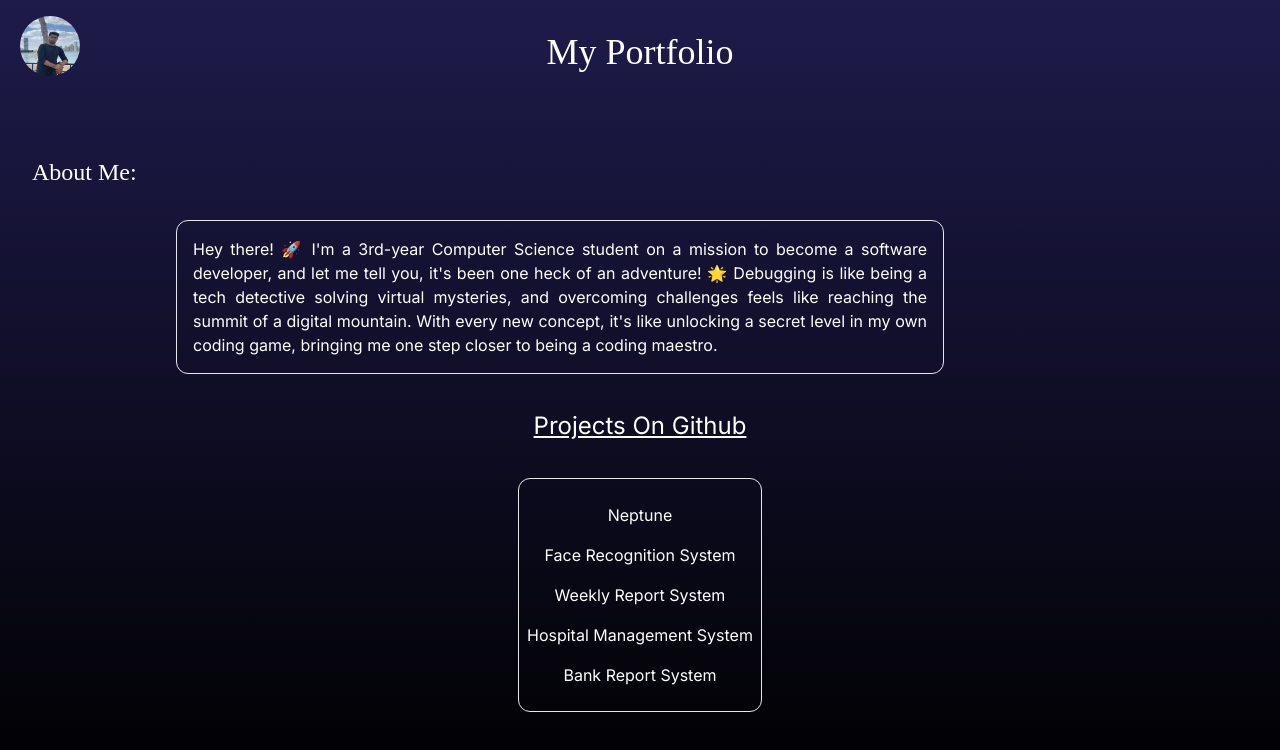
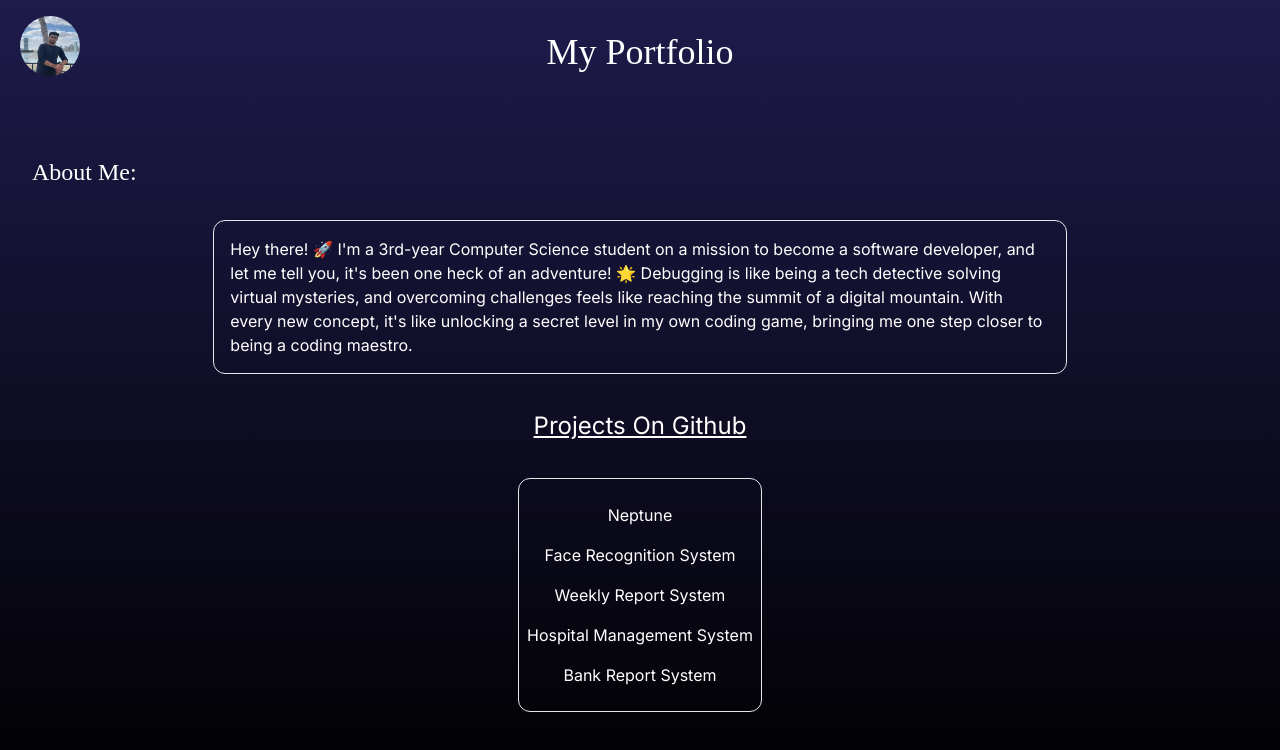
Before and after one commit to GamingSeries/my-portfolio, a Next.js app: page / in a window 1280 px wide. Shown: the top 750 px of the page. Built offline with nearby package versions, Linux system fonts and the light colour scheme.

Commit message:
fixed the margins

```diff
--- a/components/navbar.tsx
+++ b/components/navbar.tsx
@@ -27,7 +27,7 @@ const MyComponent: React.FC = () => {
         About Me:
       </div>
 
-      <div className="text-white border rounded-xl p-4" style={{ margin: 0, width: '60%', textAlign: 'justify', marginRight: '10em' }}>
+      <div className="text-white border rounded-xl p-4 mx-auto sm:w-2/3 md:w-3/4 lg:w-2/3 xl:w-2/3">
         Hey there! 🚀 I'm a 3rd-year Computer Science student on a mission to become a software developer, and let me tell you, it's been one heck of an adventure! 🌟
         Debugging is like being a tech detective solving virtual mysteries, and overcoming challenges feels like reaching the summit of a digital mountain.
         With every new concept, it's like unlocking a secret level in my own coding game, bringing me one step closer to being a coding maestro.
@@ -55,7 +55,6 @@ const MyComponent: React.FC = () => {
         </Link>
       </div>
 
-
     </div>
   );
 };
```
